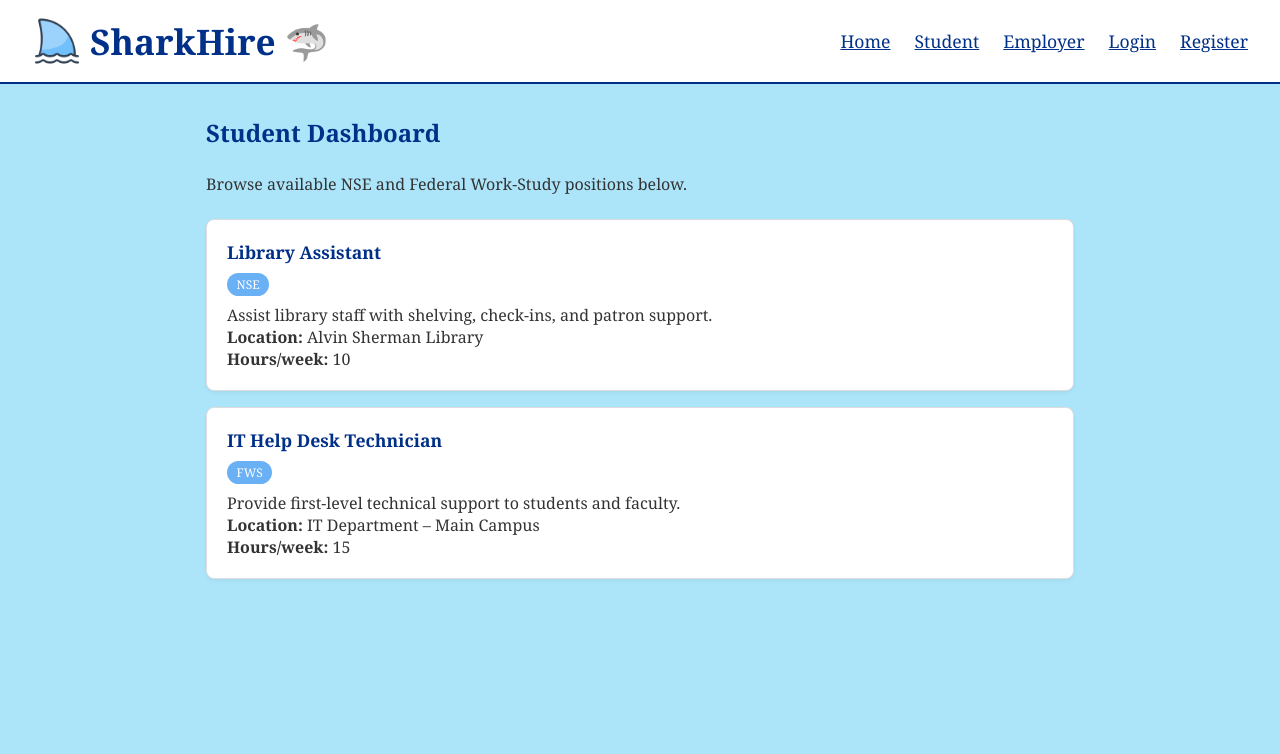
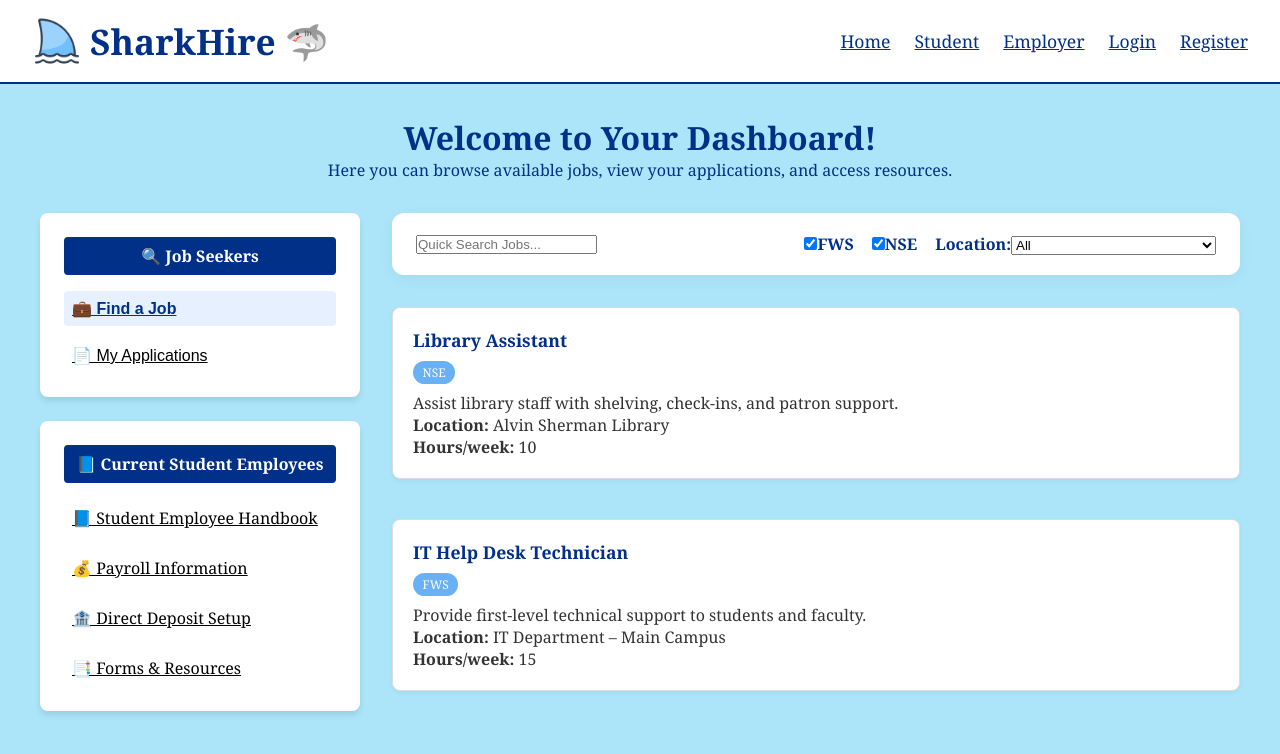
Before and after one commit to AllenDWorrell/SharkHire, a React (Vite) app in the folder frontend/: page /student-dashboard in a window 1280 px wide. Shown: the top 754 px of the page. Built offline with nearby package versions, Linux system fonts and the light colour scheme.

Commit message:
Worked on student dashboard

```diff
--- a/frontend/src/pages/Login.jsx
+++ b/frontend/src/pages/Login.jsx
@@ -1,13 +1,18 @@
 // Login page – student/employer authentication form
 import { useState } from 'react';
 
+//useNavigate is a hook that allows for redirecting users to different pages after successful login.
+import { useNavigate } from 'react-router-dom';
+
 //Importing the CSS file for styling the login page.
 import './Login.css';
+import { use } from 'react';
 
 //Function to handle the login form that capture users username and password.
 //This data is submitted to the backend for authentication.
 function Login() {
   const [formData, setFormData] = useState({ username: '', password: '' });
+  const navigate = useNavigate();
 
   //Updates form data when a user types in the username or password fields.
   const handleChange = (e) => {
@@ -17,8 +22,22 @@ function Login() {
   //Submits the login form. On successful login, the user is redirected to appropriate dashboard.
   const handleSubmit = (e) => {
     e.preventDefault();
+
+    try {
     // TODO: Call authService.login(formData) and redirect on success
     console.log('Login submitted:', formData);
+
+    const userRole = formData.username.includes('employer') ? 'employer' : 'student';
+
+    //Redirects user to appropriate dashboard
+    if (userRole === 'student') {
+      navigate('/student-dashboard');
+    } else {
+      navigate('/employer-dashboard');
+    }
+  } catch (error) {
+    console.error('Login failed:', error);
+  }
   };
 
   //Returns JSX layout for login page
--- /dev/null
+++ b/frontend/src/pages/StudentDashboard.css
@@ -0,0 +1,176 @@
+.student-dashboard {
+  background-color: #ACE5FA; /* NSU Light Blue */
+  min-height: 100vh;
+  padding: 2rem;
+}
+
+.welcome-section {
+  max-width: 1200px;
+  margin: 0 auto 2rem auto;
+  text-align: center;
+  color: #003087; /* NSU Dark Blue */
+}
+
+/* Flex container for side-by-side layout */
+.portal-main {
+  display: flex;
+  max-width: 1200px;
+  margin: 0 auto;
+  gap: 2rem;
+  align-items: flex-start;
+}
+
+/* Sidebar takes roughly 30% */
+.sidebar-pane {
+  flex: 0 0 320px;
+}
+
+/* Focus pane takes remaining 70% */
+.focus-pane {
+  flex: 1;
+}
+
+.menu-card {
+  background: white;
+  border-radius: 8px;
+  padding: 1.5rem;
+  margin-bottom: 1.5rem;
+  box-shadow: 0 4px 6px rgba(0,0,0,0.1);
+}
+
+.menu-card h4 {
+  background-color: #003087;
+  color: white;
+  padding: 0.5rem;
+  text-align: center;
+  margin-bottom: 1rem;
+  border-radius: 4px;
+}
+
+.menu-links {
+  display: flex;
+  flex-direction: column;
+  gap: 0.75rem;
+}
+
+.link-btn {
+  background: none;
+  border: none;
+  text-align: left;
+  color: black;
+  text-decoration: underline;
+  cursor: pointer;
+  padding: 0.5rem;
+  font-size: 1rem;
+  border-radius: 4px;
+  transition: background 0.2s;
+}
+
+.link-btn:hover {
+  background: #f0f0f0;
+}
+
+.link-btn.active {
+  color: #003087;
+  font-weight: bold;
+  background: #e6f0ff;
+}
+
+/* Modern Filter Bar Styling - Enhanced Sizes */
+.search-filters-bar {
+  background: white;
+  padding: 1.25rem 1.5rem;
+  border-radius: 12px;
+  display: flex;
+  flex-wrap: wrap;
+  justify-content: space-between;
+  align-items: center;
+  gap: 1rem;
+  box-shadow: 0 4px 15px rgba(0,0,0,0.05);
+  margin-bottom: 2rem;
+}
+
+.search-input {
+  flex: 2; /* Larger width relative to filters */
+  min-width: 300px;
+  padding: 1rem 1.2rem;
+  border: 2px solid #e0e0e0;
+  border-radius: 8px;
+  font-size: 1.1rem;
+  outline: none;
+  transition: border-color 0.3s;
+}
+
+.search-input:focus {
+  border-color: #003087;
+}
+
+/* Filter Tags & Checkbox Alignment */
+.filter-tags {
+  display: flex;
+  gap: 18px;
+  align-items: center;
+  color: #003087;
+  font-weight: 600;
+  font-size: 1rem;
+}
+
+.checkbox-label {
+  display: flex;
+  align-items: center;
+  gap: 8px;
+  cursor: pointer;
+  padding: 0.6rem 1rem;
+  background: #f8f9fa;
+  border-radius: 10px;
+  font-size: 1.05rem;
+  transition: background 0.2s;
+}
+
+.checkbox-label input[type="checkbox"] {
+  width: 1.2rem;
+  height: 1.2rem;
+  cursor: pointer;
+  accent-color: #003087;
+}
+
+.location-label {
+  display: flex;
+  align-items: center;
+  gap: 8px;
+  font-size: 1.05rem;
+}
+
+.location-select {
+  padding: 0.7rem 1rem;
+  border-radius: 8px;
+  border: 2px solid #e0e0e0;
+  background: white;
+  font-weight: 600;
+  font-size: 1rem;
+  color: #003087;
+  cursor: pointer;
+  outline: none;
+}
+
+.location-select:focus {
+  border-color: #003087;
+}
+
+/* No Results Message */
+.no-results-msg {
+  text-align: center;
+  padding: 4rem;
+  background: rgba(255, 255, 255, 0.5);
+  border-radius: 12px;
+  border: 2px dashed #003087;
+  color: #003087;
+  font-weight: 500;
+}
+
+/* Job Cards Container */
+.job-cards-list {
+  display: flex;
+  flex-direction: column;
+  gap: 1.5rem;
+}
--- a/frontend/src/pages/StudentDashboard.jsx
+++ b/frontend/src/pages/StudentDashboard.jsx
@@ -1,5 +1,30 @@
+// Student Dashboard – shows job listings and application statuses for a student
+import { useState } from 'react';
+
 // Student Dashboard – shows job listings and application statuses for a student
 import JobCard from '../components/JobCard';
+
+//Importing the CSS file for styling the student dashboard page.
+import './StudentDashboard.css';
+
+// Importing placeholder icons (Use actual images or a library like 'react-icons')
+const IconJobs = () => <span>💼</span>;
+const IconSearch = () => <span>🔍</span>;
+const IconStatus = () => <span>📄</span>;
+const IconHandbook = () => <span>📘</span>;
+const IconPayroll = () => <span>💰</span>;
+const IconDeposit = () => <span>🏦</span>;
+const IconForms = () => <span>📑</span>;
+
+// StudentDashboard component – main dashboard for students to view jobs and application statuses
+function StudentDashboard() {
+  const [activeView, setActiveView] = useState('all');
+  const [searchQuery, setSearchQuery] = useState('');
+  const [filters, setFilters] = useState({
+    fws: true,
+    nse: true,
+    location: 'All',
+  });
 
   // Placeholder data – replace with API call once backend is ready
   const placeholderJobs = [
@@ -21,15 +46,124 @@ const placeholderJobs = [
     },
   ];
 
-function StudentDashboard() {
+  // SUGGESTION: Consolidate logic so Search, Type, and Location work together
+  // Logic to filter jobs based on checkbox selection
+  const filteredJobs = placeholderJobs.filter((job) => {
+    const matchesSearch = job.title.toLowerCase().includes(searchQuery.toLowerCase());
+    const matchesType = (filters.fws && job.type === 'FWS') || (filters.nse && job.type === 'NSE');
+    const matchesLocation = filters.location === 'All' || job.location === filters.location;
+
+    return matchesSearch && matchesType && matchesLocation;
+  });
+
   return (
-    <div className="dashboard">
-      <h2>Student Dashboard</h2>
-      <p>Browse available NSE and Federal Work-Study positions below.</p>
-      <div style={{ marginTop: '1.5rem' }}>
-        {placeholderJobs.map((job) => (
+    <div className="student-dashboard">
+      {/*Welcome Header for users*/}
+      <div className="welcome-section">
+        <h1 className="greeting">Welcome to Your Dashboard!</h1>
+        <p>Here you can browse available jobs, view your applications, and access resources.</p>
+      </div>
+
+      {/*Navigation tabs for switching between job listings and applications*/}
+      <div className="portal-main">
+        {/*Sidebar Navigation Pane*/}
+        <aside className="sidebar-pane">
+
+          {/*Box 1: Job Seekers*/}
+          <div className="menu-card seeker-box">
+            <h4><IconSearch/> Job Seekers</h4>
+            <nav className="menu-links">
+              <button
+                onClick={() => setActiveView('all')}
+                className={`link-btn ${activeView === 'all' ? 'active' : ''}`}
+              >
+                <IconJobs/> Find a Job
+              </button>
+
+              <button
+                onClick={() => setActiveView('applications')}
+                className={`link-btn ${activeView === 'applications' ? 'active' : ''}`}
+              >
+                <IconStatus/> My Applications
+              </button>
+            </nav>
+          </div>
+
+          {/*Box 2: Current Student Employees*/}
+          <div className="menu-card employee-box">
+            <h4><IconHandbook/> Current Student Employees</h4>
+            <nav className="menu-links">
+              <a href="#handbook" className="link-btn"><IconHandbook /> Student Employee Handbook</a>
+              <a href="#payroll" className="link-btn"><IconPayroll /> Payroll Information</a>
+              <a href="#deposit" className="link-btn"><IconDeposit /> Direct Deposit Setup</a>
+              <a href="#forms" className="link-btn"><IconForms/> Forms & Resources</a>
+            </nav>
+          </div>
+        </aside>
+
+        {/* Focus Pane - Placed inside portal-main to stay next to the sidebar */}
+        <section className="focus-pane">
+
+          {/* Dynamic content area for sidebar selection */}
+          {activeView === 'all' && (
+            <div className="jobs-listings-view">
+              <div className="search-filters-bar">
+                <input type="search" placeholder="Quick Search Jobs..."
+                value={searchQuery}
+                onChange={(e) => setSearchQuery(e.target.value)}
+                />
+                <div className="filter-tags">
+                  <label>
+                    <input
+                      type="checkbox"
+                      checked={filters.fws}
+                      onChange={() => setFilters({ ...filters, fws: !filters.fws })}
+                    />
+                    FWS
+                  </label>
+                  <label>
+                    <input
+                      type="checkbox"
+                      checked={filters.nse}
+                      onChange={() => setFilters({ ...filters, nse: !filters.nse })}
+                    />
+                    NSE
+                  </label>
+                  <label>
+                    Location:
+                    <select
+                      value={filters.location}
+                      onChange={(e) => setFilters({ ...filters, location: e.target.value })}
+                    >
+                      <option value="All">All</option>
+                      <option value="Alvin Sherman Library">Alvin Sherman Library</option>
+                      <option value="IT Department – Main Campus">IT Department – Main Campus</option>
+                    </select>
+                  </label>
+                </div>
+              </div>
+
+              {/*Displaying placeholder job cards to retrieve from database once backend is ready.*/}
+              <div className="job-cards-list" style={{ marginTop: '1.5rem' }}>
+                {/* SUGGESTION: Map over filteredJobs instead of placeholderJobs to reflect the UI changes */}
+                {filteredJobs.length > 0 ? (
+                  filteredJobs.map((job) => (
                     <JobCard key={job._id} job={job} />
-        ))}
+                  ))
+                ) : (
+                  <p className="no-results-msg">No jobs match your selected filters.</p>
+                )}
+              </div>
+            </div>
+          )}
+
+          {activeView === 'applications' && (
+            <div className="applications-view">
+              <h2>My Applications</h2>
+              <p>You currently have 0 active applications.</p>
+            </div>
+          )}
+        </section>
       </div>
     </div>
   );
```
Also changed, not shown: frontend/src/pages/EmployerDashboard.css (added). Lines whose indentation alone changed are shown as unchanged.
